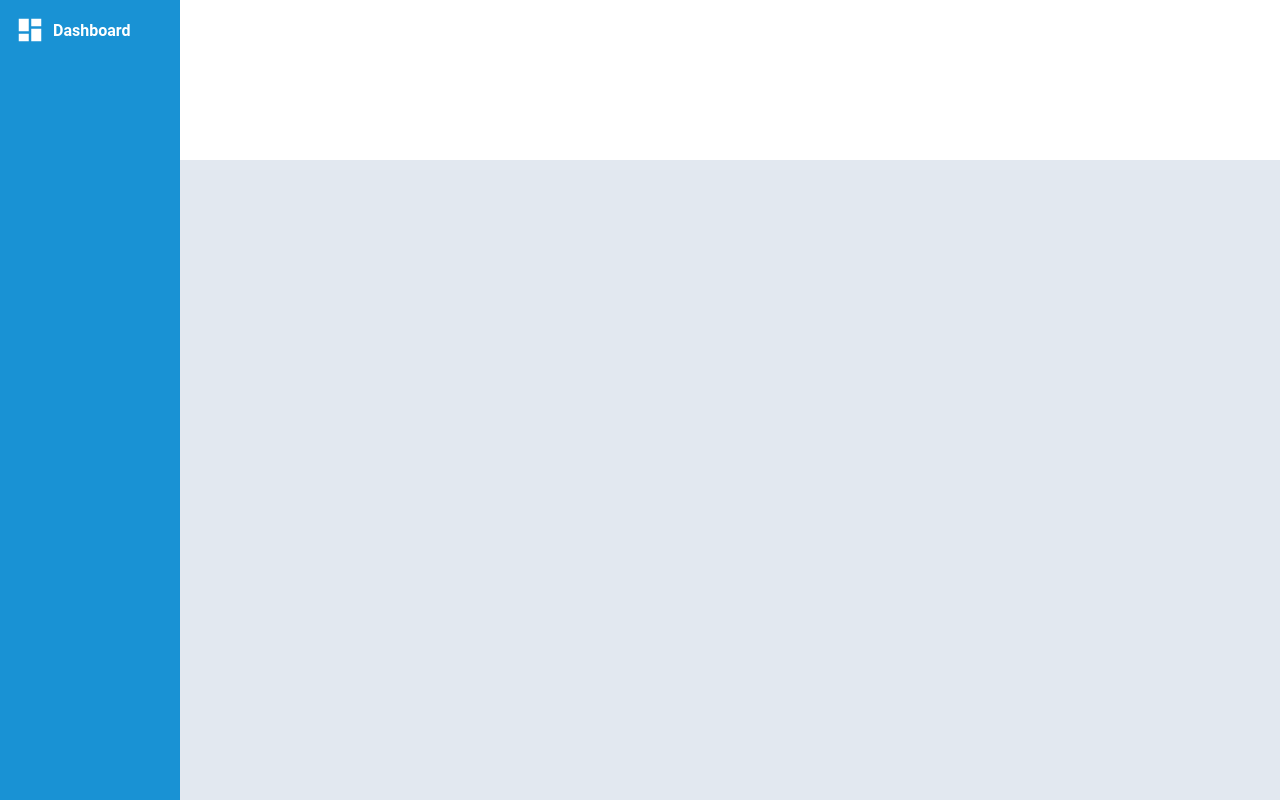
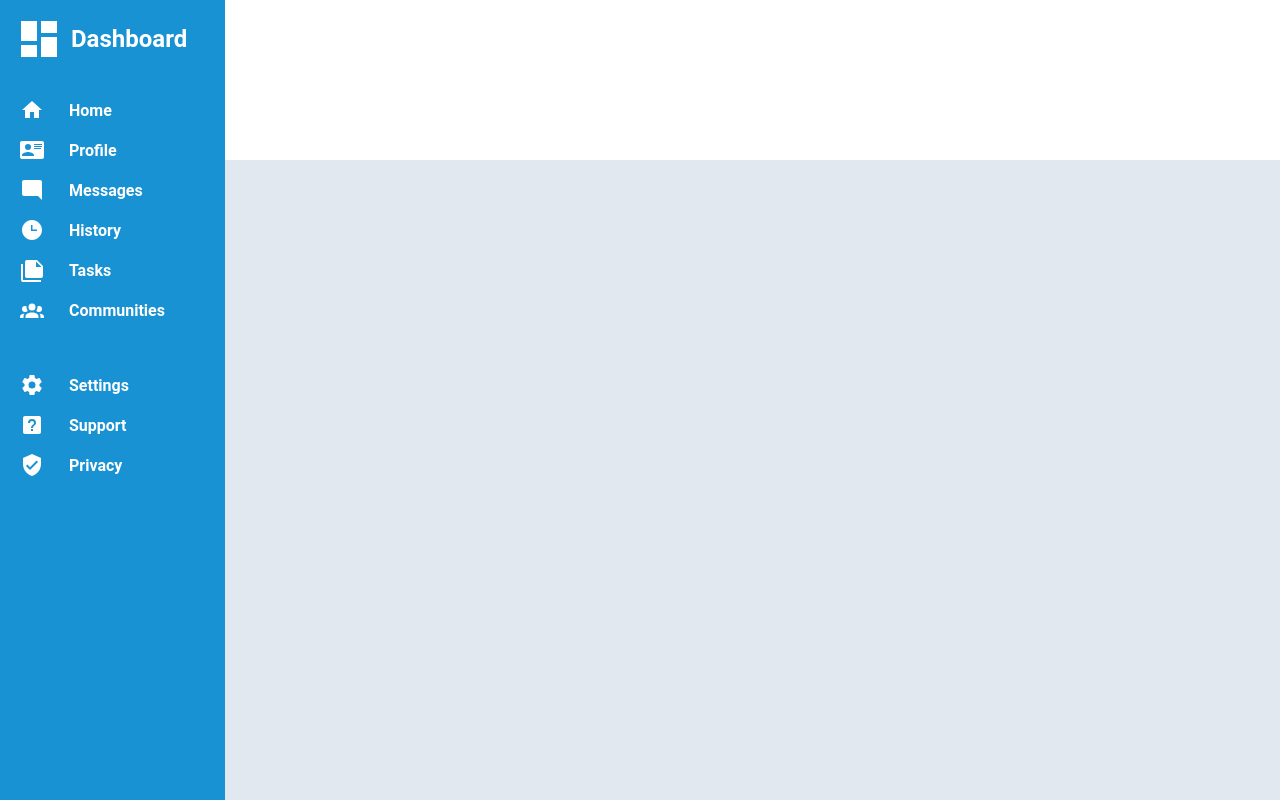
Before and after one commit to billyx86/admin-dashboard, a plain HTML site: page index.html in a window 1280 px wide. Drawn offline with Linux system fonts and the light colour scheme.

Commit message:
Finish sidebar design

```diff
--- a/index.html
+++ b/index.html
@@ -10,9 +10,25 @@
 <body>
     <div class="sidebar">
         <div class="dashboard-logo">
-            <img src="assets/view-dashboard.svg" class="filter-white">Dashboard
+            <img src="assets/view-dashboard.svg" class="filter-white logo">Dashboard
         </div>
-        <div></div>
+        <div class="nav-bar">
+            <ul class="nav-list nav-styles">
+                <li><img src="assets/home.svg" alt="" class="simple-icon filter-white">Home</li>
+                <li><img src="assets/profile.svg" alt="" class="simple-icon filter-white">Profile</li>
+                <li><img src="assets/message-reply.svg" alt="" class="simple-icon filter-white">Messages</li>
+                <li><img src="assets/clock-time-three.svg" alt="" class="simple-icon filter-white">History</li>
+                <li><img src="assets/note-multiple.svg" alt="" class="simple-icon filter-white">Tasks</li>
+                <li><img src="assets/account-group.svg" alt="" class="simple-icon filter-white">Communities</li>
+            </ul>
+        </div>
+        <div class="settings-bar">
+            <ul class="settings-list nav-styles">
+                <li><img src="assets/cog.svg" alt="" class="simple-icon filter-white">Settings</li>
+                <li><img src="assets/help-box.svg" alt="" class="simple-icon filter-white">Support</li>
+                <li><img src="assets/shield-check.svg" alt="" class="simple-icon filter-white">Privacy</li>
+            </ul>
+        </div>
     </div>
     <div class="content-container">
         <div class="header"></div>
--- a/style.css
+++ b/style.css
@@ -6,7 +6,7 @@
 
 body {
     display: grid;
-    grid-template-columns: 180px 1fr;
+    grid-template-columns: 225px 1fr;
     grid-template-rows: 1fr;
     height: 100vh;
     width: 100vw;
@@ -27,6 +27,9 @@ body {
     grid-template-columns: 1fr;
     grid-template-rows: auto auto 1fr;
     overflow: auto;
+    font-size: 16px;
+    font-weight: bold;
+    color: white;
 }
 
 .dashboard-logo {
@@ -35,18 +38,37 @@ body {
     display: flex;
     align-items: center;
     font-weight: bold;
+    font-size: 24px;
 }
 
-.dashboard-logo img {
-    width: 30px;
+.logo {
+    width: 48px;
     padding-right: 8px;
 }
+
+.simple-icon {
+    width: 24px;
+    padding-right: 20px;
+}
+
+.nav-bar, .settings-bar {
+    padding: 15px 20px 20px 20px;
+}
+
+
+.nav-list li, .settings-list li {
+    display: flex;
+    align-items: center;
+    gap: 5px;
+    padding-bottom: 16px;
+}
+
 
 /* Right side */
 
 .content-container {
     display: grid;
-    grid-template-rows: 1fr 4fr;
+    grid-template-rows: 160px 1fr;
 }
 
 .main-content {
```
Also changed, not shown: assets/account-group.svg (added), assets/clock-time-three.svg (added), assets/cog.svg (added), assets/help-box.svg (added), assets/home.svg (added), assets/message-reply.svg (added), assets/note-multiple.svg (added), assets/profile.svg (added), assets/shield-check.svg (added).
